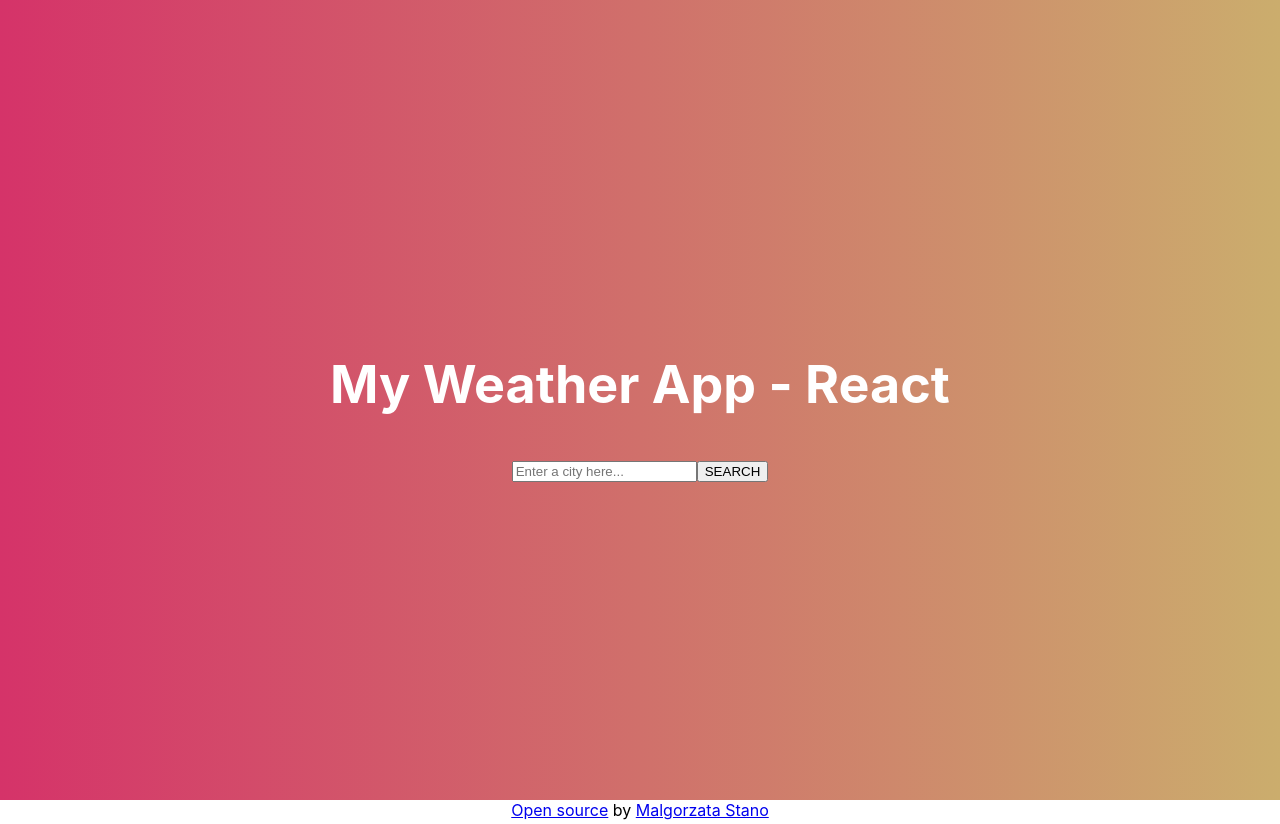
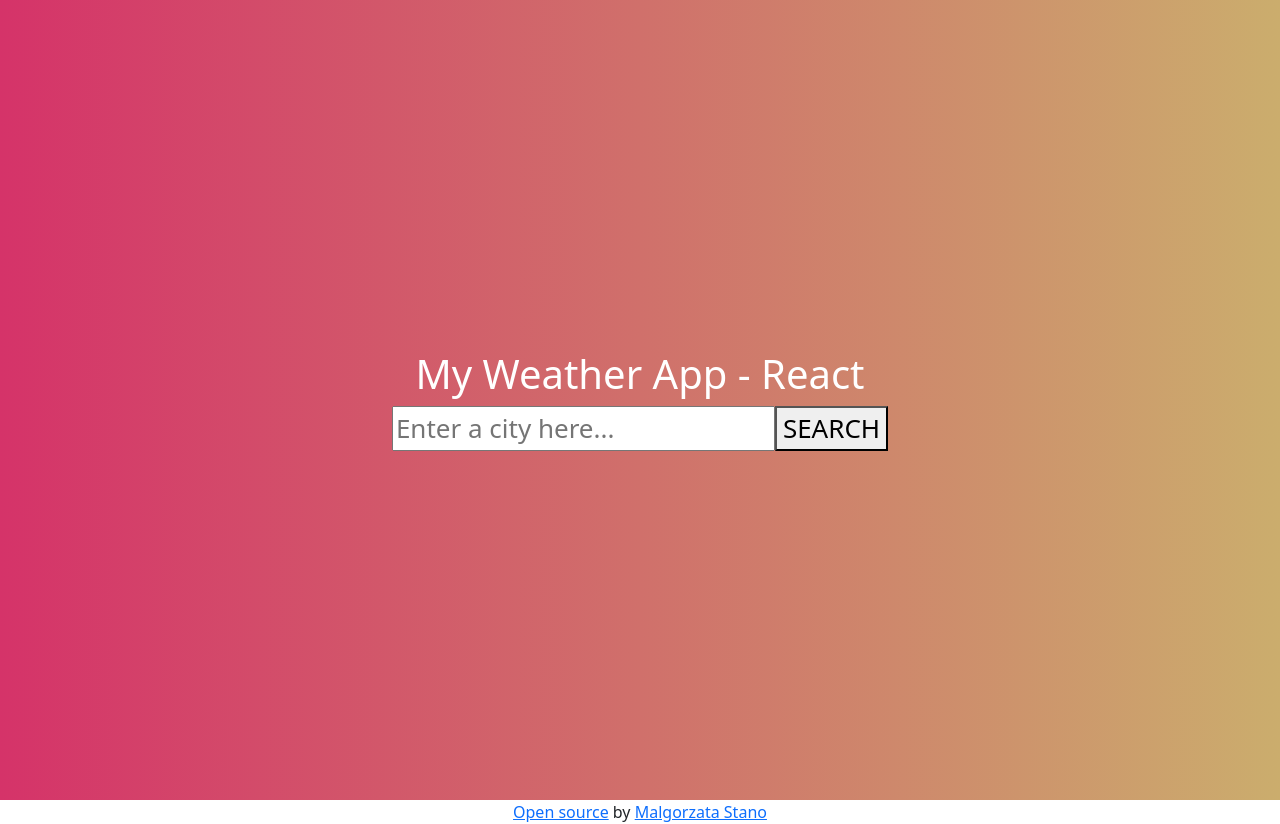
Before and after one commit to gosiast/React-Weather-App, a React (Create React App) app: page / in a window 1280 px wide. Built offline with nearby package versions, Linux system fonts and the light colour scheme.

Commit message:
imported boostrap

```diff
--- a/package.json
+++ b/package.json
@@ -6,6 +6,7 @@
     "@testing-library/jest-dom": "^5.16.5",
     "@testing-library/react": "^13.3.0",
     "@testing-library/user-event": "^13.5.0",
+    "bootstrap": "^5.2.0",
     "react": "^18.2.0",
     "react-dom": "^18.2.0",
     "react-scripts": "5.0.1",
--- a/src/App.js
+++ b/src/App.js
@@ -1,14 +1,16 @@
 import "./App.css";
 import WeatherSearch from "./WeatherSearch";
+import "bootstrap/dist/css/bootstrap.min.css";
 
 function App() {
 	return (
 		<div className="App">
-			<div className= "weather-container">
+			<div className="weather-container">
 				<header className="App-header">
 					<h1> My Weather App - React</h1>
-				<WeatherSearch />
-			</header>
+					<WeatherSearch />
+				</header>
+			</div>
 			<footer>
 				{" "}
 				<a href="https://github.com/gosiast/react-weather-app">
@@ -16,7 +18,6 @@ function App() {
 				</a>{" "}
 				by <a href="https://github.com/gosiast">Malgorzata Stano</a>
 			</footer>
-			</div>
 		</div>
 	);
 }
```
Also changed, not shown: 1 other file (tests, documents, lock files or other folders).
